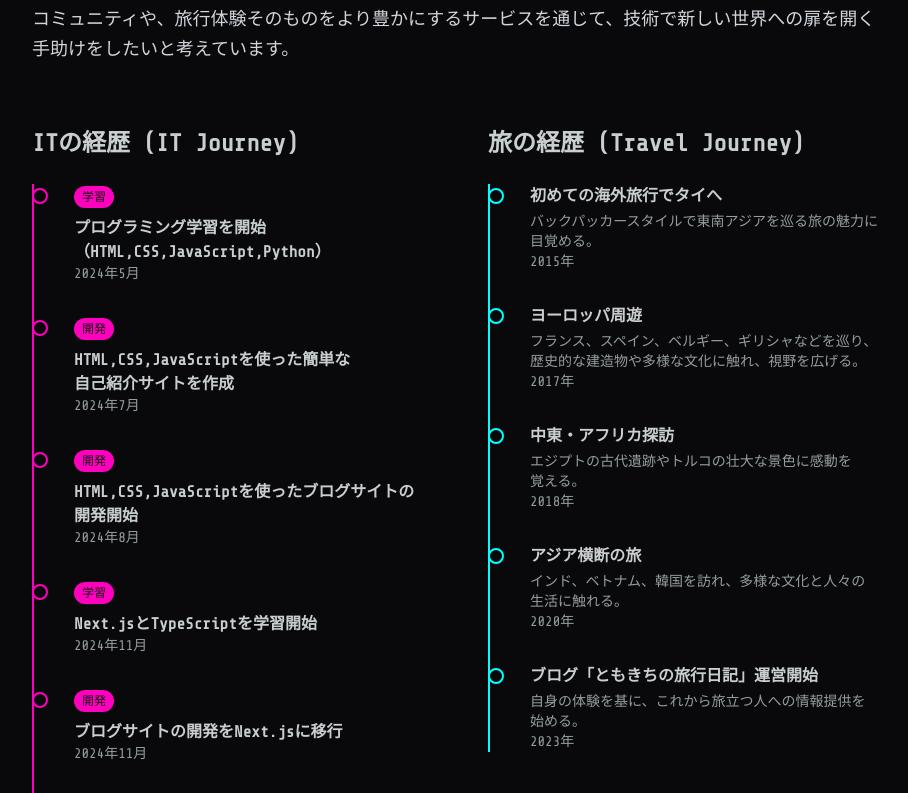
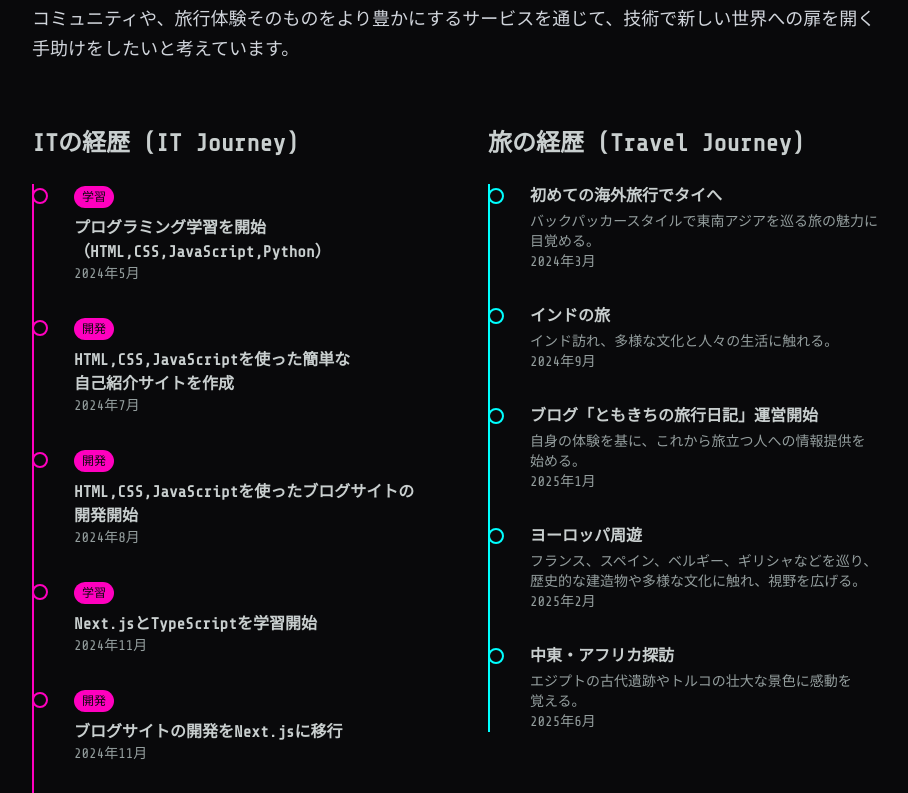
Before and after one commit to tomoki013/introduce, a Next.js app: page /about in a window 1280 px wide. Shown: the part 727-1520 px from the top of the page, without its empty margins (176-1084 px from the left). Built offline with nearby package versions, Linux system fonts and the light colour scheme.

Commit message:
AI生成コードの微修正

```diff
--- a/src/app/page.tsx
+++ b/src/app/page.tsx
@@ -11,7 +11,7 @@ import {
   MotionDiv,
   MotionSpan,
 } from "@/components/Motion";
-import { News } from "@/components/news/News";
+import { News } from "@/components/features/news/News";
 
 export default function Home() {
   const featuredProjects = projects.filter((project) => project.isFeatured);
--- a/src/components/TravelJourney.tsx
+++ /dev/null
@@ -1,52 +0,0 @@
-"use client";
-
-const travelJourneys = [
-  {
-    date: "2015年",
-    title: "初めての海外旅行でタイへ",
-    description: "バックパッカースタイルで東南アジアを巡る旅の魅力に目覚める。",
-  },
-  {
-    date: "2017年",
-    title: "ヨーロッパ周遊",
-    description: "フランス、スペイン、ベルギー、ギリシャなどを巡り、歴史的な建造物や多様な文化に触れ、視野を広げる。",
-  },
-  {
-    date: "2018年",
-    title: "中東・アフリカ探訪",
-    description: "エジプトの古代遺跡やトルコの壮大な景色に感動を覚える。",
-  },
-  {
-    date: "2020年",
-    title: "アジア横断の旅",
-    description: "インド、ベトナム、韓国を訪れ、多様な文化と人々の生活に触れる。",
-  },
-  {
-    date: "2023年",
-    title: "ブログ「ともきちの旅行日記」運営開始",
-    description: "自身の体験を基に、これから旅立つ人への情報提供を始める。",
-  },
-];
-
-
-export default function TravelJourney() {
-  return (
-    <section>
-      <h2 className="text-2xl font-bold text-foreground">旅の経歴 (Travel Journey)</h2>
-      <div className="mt-6 border-l-2 border-accent pl-6">
-        {travelJourneys.map((journey, index) => (
-          <div key={index} className="relative mb-8">
-            <div className="absolute -left-[calc(1.5rem+2px)] top-1 flex h-full items-start">
-              <div className="h-4 w-4 rounded-full border-2 border-accent bg-background" />
-            </div>
-            <div className="ml-4">
-              <h3 className="font-bold text-foreground">{journey.title}</h3>
-              <p className="mt-1 text-sm text-muted-foreground">{journey.description}</p>
-              <p className="text-sm text-muted-foreground">{journey.date}</p>
-            </div>
-          </div>
-        ))}
-      </div>
-    </section>
-  );
-}
--- /dev/null
+++ b/src/components/features/journey/TravelJourney.tsx
@@ -0,0 +1,56 @@
+"use client";
+
+const travelJourneys = [
+  {
+    date: "2024年3月",
+    title: "初めての海外旅行でタイへ",
+    description: "バックパッカースタイルで東南アジアを巡る旅の魅力に目覚める。",
+  },
+  {
+    date: "2024年9月",
+    title: "インドの旅",
+    description: "インド訪れ、多様な文化と人々の生活に触れる。",
+  },
+  {
+    date: "2025年1月",
+    title: "ブログ「ともきちの旅行日記」運営開始",
+    description: "自身の体験を基に、これから旅立つ人への情報提供を始める。",
+  },
+  {
+    date: "2025年2月",
+    title: "ヨーロッパ周遊",
+    description:
+      "フランス、スペイン、ベルギー、ギリシャなどを巡り、歴史的な建造物や多様な文化に触れ、視野を広げる。",
+  },
+  {
+    date: "2025年6月",
+    title: "中東・アフリカ探訪",
+    description: "エジプトの古代遺跡やトルコの壮大な景色に感動を覚える。",
+  },
+];
+
+export default function TravelJourney() {
+  return (
+    <section>
+      <h2 className="text-2xl font-bold text-foreground">
+        旅の経歴 (Travel Journey)
+      </h2>
+      <div className="mt-6 border-l-2 border-accent pl-6">
+        {travelJourneys.map((journey, index) => (
+          <div key={index} className="relative mb-8">
+            <div className="absolute -left-[calc(1.5rem+2px)] top-1 flex h-full items-start">
+              <div className="h-4 w-4 rounded-full border-2 border-accent bg-background" />
+            </div>
+            <div className="ml-4">
+              <h3 className="font-bold text-foreground">{journey.title}</h3>
+              <p className="mt-1 text-sm text-muted-foreground">
+                {journey.description}
+              </p>
+              <p className="text-sm text-muted-foreground">{journey.date}</p>
+            </div>
+          </div>
+        ))}
+      </div>
+    </section>
+  );
+}
--- a/src/components/news/News.tsx
+++ b/src/components/features/news/News.tsx
@@ -6,6 +6,7 @@ import { Section } from "@/components/layouts/Section";
 import news from "@/data/news.json";
 import { format } from "date-fns";
 import { ja } from "date-fns/locale";
+import Link from "next/link";
 
 export const News = () => {
   return (
@@ -23,7 +24,7 @@ export const News = () => {
         <ul className="space-y-4">
           {news.map((item, index) => (
             <li key={index} className="border-b border-border pb-2">
-              <a
+              <Link
                 href={item.url}
                 target="_blank"
                 rel="noopener noreferrer"
@@ -31,14 +32,14 @@ export const News = () => {
               >
                 <time
                   dateTime={item.date}
-                  className="text-sm text-secondary whitespace-nowrap"
+                  className="text-sm whitespace-nowrap"
                 >
                   {format(new Date(item.date), "yyyy/MM/dd", { locale: ja })}
                 </time>
                 <p className="text-primary group-hover:text-accent transition-colors">
                   {item.title}
                 </p>
-              </a>
+              </Link>
             </li>
           ))}
         </ul>
--- a/src/data/news.json
+++ b/src/data/news.json
@@ -1,32 +1,7 @@
 [
   {
-    "date": "2024-10-15",
-    "title": "AIが旅行プランを作成してくれる「AI Travel Planner」を公開しました。",
-    "url": "https://www.tomokichidiary.com/ai-planner"
-  },
-  {
-    "date": "2024-08-01",
-    "title": "ブログ「ともきちの旅行日記」に新しい記事を追加しました。",
-    "url": "https://www.tomokichidiary.com/posts"
-  },
-  {
-    "date": "2024-07-31",
-    "title": "noteで新しい記事を公開しました。",
-    "url": "https://note.com/tomokichidiary"
-  },
-  {
-    "date": "2024-07-21",
-    "title": "ポートフォリオサイトをNext.js App Routerで作り直しました。",
-    "url": "https://tomokichi.net"
-  },
-  {
-    "date": "2024-06-01",
-    "title": "noteでブログを始めました。",
-    "url": "https://note.com/tomokichidiary"
-  },
-  {
-    "date": "2024-05-01",
-    "title": "GitHubで新しいプロジェクトを公開しました。",
-    "url": "https://github.com/tomoki013"
+    "date": "2025-10-21",
+    "title": "ポートフォリオサイトを開設しました。",
+    "url": "https://tomokichi.netlify.app/"
   }
 ]
```
Also changed, not shown: src/app/(pages)/about/page.tsx (+7 -3 lines).
